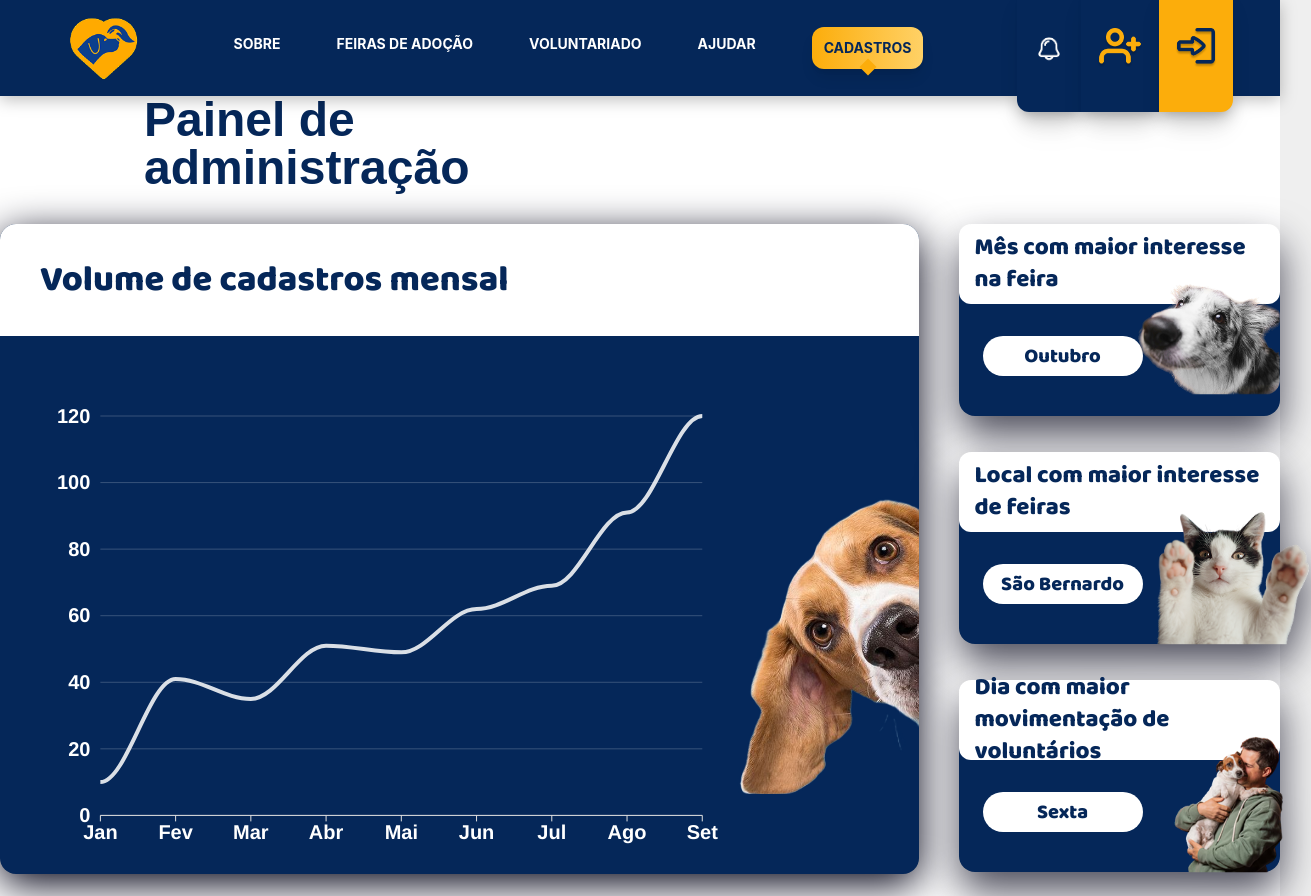
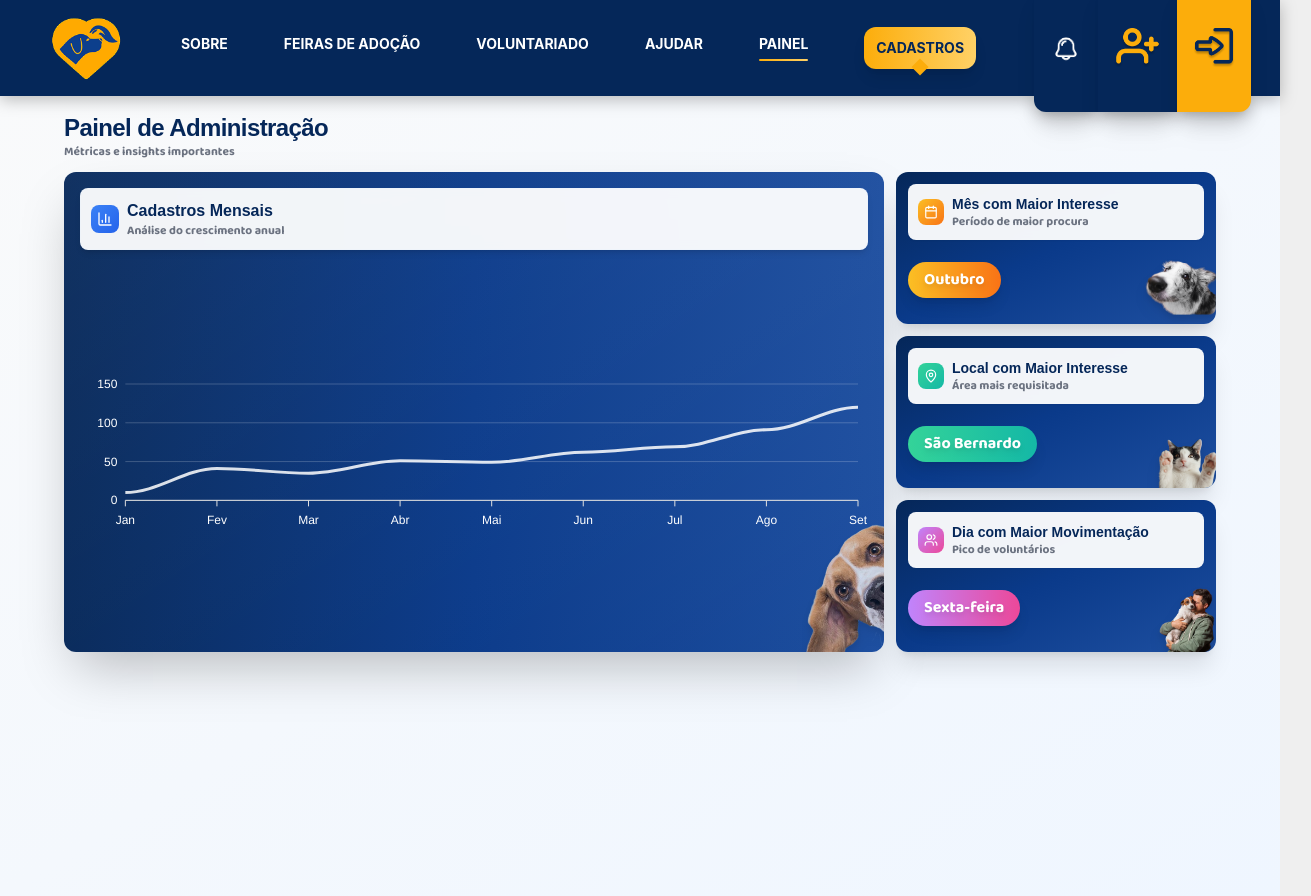
Before and after one commit to Projeto-Extensao-SPTech/front-end, a React (Vite) app: page /dashboard in a window 1280 px wide. Shown: the whole page, 1311 px wide, since content can reach past the window. Built offline with nearby package versions, Linux system fonts and the light colour scheme.

Commit message:
feat(navbar): add PAINEL button linking to dashboard route

```diff
--- a/package.json
+++ b/package.json
@@ -16,6 +16,7 @@
     "date-fns": "^4.1.0",
     "flatpickr": "^4.6.13",
     "joi": "^18.0.1",
+    "lucide-react": "^0.555.0",
     "react": "^19.1.1",
     "react-apexcharts": "^1.8.0",
     "react-dom": "^19.1.1",
--- a/src/layouts/Navbar.jsx
+++ b/src/layouts/Navbar.jsx
@@ -77,6 +77,16 @@ export default function Navbar({ variant = 'blue' }) {
                     >
                         AJUDAR
                         {location.pathname === '/ajudar' && (
+                            <div className="absolute bottom-0 left-0 w-full h-0.5 bg-gradient-to-r from-[#FCAD0B] to-[#FFD166] rounded-full"></div>
+                        )}
+                    </Link>
+
+                    <Link
+                        to="/dashboard"
+                        className={`cursor-pointer relative pb-2 hover:scale-105 transition-all duration-300 ease-in-out ${s.textColor} ${s.hoverColor} font-bold`}
+                    >
+                        PAINEL
+                        {location.pathname === '/dashboard' && (
                             <div className="absolute bottom-0 left-0 w-full h-0.5 bg-gradient-to-r from-[#FCAD0B] to-[#FFD166] rounded-full"></div>
                         )}
                     </Link>
@@ -203,6 +213,17 @@ export default function Navbar({ variant = 'blue' }) {
                     )}
                 </Link>
 
+                <Link
+                    to="/dashboard"
+                    onClick={() => setMenu(false)}
+                    className="hover:scale-105 transition-all duration-300 font-bold py-2"
+                >
+                    PAINEL
+                    {location.pathname === '/dashboard' && (
+                        <div className="absolute -bottom-1 left-1/2 transform -translate-x-1/2 w-16 h-0.5 bg-gradient-to-r from-[#FCAD0B] to-[#FFD166] rounded-full"></div>
+                    )}
+                </Link>
+
                 <div className="flex flex-col gap-4 mt-2 bg-white/10 rounded-2xl p-6 mx-4">
                     <div className="text-[#FCAD0B] font-bold text-lg mb-2">CADASTROS</div>
                     <Link
--- a/src/pages/ChartCadastrosMensais.jsx
+++ b/src/pages/ChartCadastrosMensais.jsx
@@ -2,9 +2,8 @@ import React from "react";
 import ReactApexChart from "react-apexcharts";
 
 export default function ChartCadastros() {
-
   const chartData = {
-     series: [
+    series: [
       {
         data: [10, 41, 35, 51, 49, 62, 69, 91, 120],
         name: "Cadastros realizados",
@@ -15,46 +14,56 @@ export default function ChartCadastros() {
         type: "line",
         zoom: { enabled: false },
         toolbar: { show: false },
-        background: "transparent"
+        background: "transparent",
+        height: "100%", // 🔥 AGORA O GRÁFICO OCUPA 100% DA ALTURA
       },
-
       colors: ["#FFFFFF"],
-
       dataLabels: { enabled: false },
-
       stroke: {
         curve: "smooth",
-        width: 4
+        width: 3
       },
-
       grid: {
         borderColor: "#ffffff33",
-        strokeDashArray: 0
+        strokeDashArray: 0,
+        padding: {
+          top: 0,
+          right: 10,
+          bottom: 0,
+          left: 10
+        }
       },
-
       xaxis: {
         categories: ["Jan", "Fev", "Mar", "Abr", "Mai", "Jun", "Jul", "Ago", "Set"],
         labels: {
-          style: { colors: "#FFF", fontSize: "20px", fontWeight: 600 }
+          style: {
+            colors: "#FFF",
+            fontSize: "12px",
+            fontWeight: 500
+          }
         }
       },
-
       yaxis: {
         labels: {
-          style: { colors: "#FFF", fontSize: "20px", fontWeight: 600 }
+          style: {
+            colors: "#FFF",
+            fontSize: "12px",
+            fontWeight: 500
+          }
         }
       }
     }
   };
 
   return (
-    <div className="w-9/12 mt-[-450px] ml-10">
+    <div className="w-full h-full mt-20">
+      {/* 🔥 TIREI A DIV QUE LIMITAVA O GRÁFICO */}
       <ReactApexChart
         options={chartData.options}
         series={chartData.series}
         type="line"
-        height={480}
-
+        height="100%" // 🔥 100% DA ALTURA DO CONTAINER PAI
+        width="100%"
       />
     </div>
   )
--- a/src/pages/Dashboard.jsx
+++ b/src/pages/Dashboard.jsx
@@ -1,95 +1,137 @@
+import React from "react";
 import ChartCadastros from "./ChartCadastrosMensais";
+import { BarChart3, Calendar, MapPin, Users } from "lucide-react";
 
 export default function Dashboard() {
     return (
-        <div className="min-h-screen bg-[#ffffff]">
+        <>
+            <style>{`
+                @keyframes fadeIn {
+                    from { opacity: 0; transform: translateY(-10px); }
+                    to { opacity: 1; transform: translateY(0); }
+                }
+                @keyframes slideInRight {
+                    from { opacity: 0; transform: translateX(30px); }
+                    to { opacity: 1; transform: translateX(0); }
+                }
+            `}</style>
 
+            <div className="min-h-screen bg-gradient-to-br from-gray-50 to-blue-50 p-4">
+
+                <div className="max-w-6xl mx-auto mb-3">
                     <h1
-                className="text-5xl font-extrabold text-[#052759] ml-36"
+                        className="text-xl md:text-2xl font-bold text-[#052759] tracking-tight"
                         style={{ fontFamily: 'Poppins, sans-serif' }}
                     >
-                Painel de <br />
-                administração
+                        Painel de Administração
                     </h1>
-
-            <div className="max-w-[1500px] mx-auto mt-8 grid grid-cols-[2fr_0.70fr] gap-10">
-
-                <div className="bg-[#052759] rounded-2xl h-[650px] relative drop-shadow-[0_10px_20px_rgb(0_0_20_/_1)]">
-
-                    <div className="w-full h-28 bg-white rounded-t-2xl flex items-center px-10">
-                        <p className="font-extrabold text-4xl text-[#052759]">
-                            Volume de cadastros mensal
-                        </p>
+                    <p className="text-gray-500 text-xs">Métricas e insights importantes</p>
                 </div>
 
-                    <div className="absolute -right-[48px] bottom-20 w-60 overflow-hidden">
+                <div className="max-w-6xl mx-auto grid grid-cols-1 lg:grid-cols-[1fr_320px] gap-3">
+
+                    <div className="bg-gradient-to-r from-[#052759] via-[#0a3a8a] to-[#1e4fa0] rounded-xl p-4 relative overflow-hidden shadow-2xl hover:shadow-xl transition-all duration-300 animate-[fadeIn_0.6s_ease-out]">
+
+                        <div className="absolute top-0 left-0 w-full h-full bg-gradient-to-br from-white/5 to-transparent pointer-events-none"></div>
+
+                        <div className="bg-white/95 backdrop-blur-sm rounded-lg p-2.5 mb-4 shadow-md border border-blue-100/20 relative z-10 flex items-center gap-2">
+                            <div className="bg-gradient-to-br from-blue-500 to-blue-600 p-1.5 rounded-lg">
+                                <BarChart3 className="w-4 h-4 text-white" />
+                            </div>
+                            <div>
+                                <p className="font-bold text-[#052759]" style={{ fontFamily: 'Poppins, sans-serif' }}>
+                                    Cadastros Mensais
+                                </p>
+                                <p className="text-gray-500 text-xs">Análise do crescimento anual</p>
+                            </div>
+                        </div>
+
+                        <div className="h-52 pt-2 pb-4 relative">
+                            <ChartCadastros />
+                        </div>
+
                         <img
-                            className="h-[320px]"
+                            className="absolute bottom-[-20px] right-[-8px] h-40 w-auto object-contain drop-shadow-lg opacity-80 hover:opacity-100 transition-all duration-300 pointer-events-none"
                             src="img-dog2-dash.png"
+                            alt="Ilustração"
                         />
                     </div>
 
-                    <div className="mt-[500px]">
-                        <ChartCadastros />
+                    <div className="flex flex-col gap-3">
+
+                        <div className="bg-gradient-to-br from-[#052759] via-[#0a3a8a] to-[#1e4fa0] rounded-xl p-3 shadow-xl hover:shadow-2xl hover:scale-[1.02] transition-all duration-300 animate-[slideInRight_0.6s_ease-out_0.1s_both] relative overflow-hidden group">
+
+                            <div className="absolute inset-0 bg-gradient-to-r from-blue-400/0 via-blue-300/10 to-blue-400/0 translate-x-[-100%] group-hover:translate-x-[100%] transition-transform duration-1000"></div>
+
+                            <div className="bg-white/95 backdrop-blur-sm rounded-lg p-2.5 mb-2 shadow-sm relative flex items-center gap-2">
+                                <div className="bg-gradient-to-br from-amber-400 to-orange-500 p-1.5 rounded-lg">
+                                    <Calendar className="w-3.5 h-3.5 text-white" />
+                                </div>
+                                <div>
+                                    <p className="font-bold text-sm text-[#052759]" style={{ fontFamily: 'Poppins, sans-serif' }}>
+                                        Mês com Maior Interesse
+                                    </p>
+                                    <p className="text-gray-500 text-xs">Período de maior procura</p>
                                 </div>
                             </div>
 
-                <div className="flex flex-col gap-9">
-
-                    {/* Card 1 para não me perder */}
-                    <div className="w-full h-48 bg-[#052759] rounded-2xl drop-shadow-[0_20px_20px_rgb(0_0_20_/_0.70)]">
-                        <div className="w-full h-20 bg-white rounded-xl flex items-center px-4">
-                            <p className="font-extrabold text-2xl text-[#052759]">
-                                Mês com maior interesse <br /> na feira
-                            </p>
-                        </div>
-
-                        <div className="grid grid-cols-2 h-20">
-                            <div className="bg-white rounded-full mt-8 ml-6 w-40 h-10 flex items-center justify-center">
-                                <p className="font-extrabold text-xl text-[#052759]">
+                            <div className="flex justify-between items-center relative min-h-[64px]">
+                                <div className="bg-gradient-to-r from-amber-400 to-orange-500 rounded-full px-4 py-1.5 shadow-lg">
+                                    <p className="font-bold text-base text-white drop-shadow-md">
                                         Outubro
                                     </p>
                                 </div>
-
-                            <img className="w-48 mt-[-34px]" src="img-dog-dash.png" />
+                                <img className="absolute bottom-[-12px] right-[-12px] w-20 h-20 object-contain drop-shadow-lg group-hover:scale-110 transition-transform duration-300" src="img-dog-dash.png" alt="Ilustração" />
                             </div>
                         </div>
 
-                    {/* Card 2 para não me perder*/}
-                    <div className="w-full h-48 bg-[#052759] rounded-2xl drop-shadow-[0_20px_20px_rgb(0_0_20_/_0.70)]">
-                        <div className="w-full h-20 bg-white rounded-xl flex items-center px-4">
-                            <p className="font-extrabold text-2xl text-[#052759]">
-                                Local com maior interesse de feiras
+                        <div className="bg-gradient-to-br from-[#052759] via-[#0a3a8a] to-[#1e4fa0] rounded-xl p-3 shadow-xl hover:shadow-2xl hover:scale-[1.02] transition-all duration-300 animate-[slideInRight_0.6s_ease-out_0.2s_both] relative overflow-hidden group">
+                            <div className="absolute inset-0 bg-gradient-to-r from-blue-400/0 via-blue-300/10 to-blue-400/0 translate-x-[-100%] group-hover:translate-x-[100%] transition-transform duration-1000"></div>
+
+                            <div className="bg-white/95 backdrop-blur-sm rounded-lg p-2.5 mb-2 shadow-sm relative flex items-center gap-2">
+                                <div className="bg-gradient-to-br from-emerald-400 to-teal-500 p-1.5 rounded-lg">
+                                    <MapPin className="w-3.5 h-3.5 text-white" />
+                                </div>
+                                <div>
+                                    <p className="font-bold text-sm text-[#052759]" style={{ fontFamily: 'Poppins, sans-serif' }}>
+                                        Local com Maior Interesse
                                     </p>
+                                    <p className="text-gray-500 text-xs">Área mais requisitada</p>
+                                </div>
                             </div>
 
-                        <div className="grid grid-cols-2 h-20">
-                            <div className="bg-white rounded-full mt-8 ml-6 w-40 h-10 flex items-center justify-center">
-                                <p className="font-extrabold text-xl text-[#052759]">
+                            <div className="flex justify-between items-center relative min-h-[64px] pb-0">
+                                <div className="bg-gradient-to-r from-emerald-400 to-teal-500 rounded-full px-4 py-1.5 shadow-lg z-10">
+                                    <p className="font-bold text-base text-white drop-shadow-md">
                                         São Bernardo
                                     </p>
                                 </div>
-
-                            <img className="w-40 ml-8 mt-[-35px]" src="img-cat-dash.png" />
+                                <img className="absolute bottom-[-16px] right-[-16px] w-16 h-20 object-contain object-bottom drop-shadow-lg group-hover:scale-110 transition-transform duration-300" src="img-cat-dash.png" alt="Ilustração" />
                             </div>
                         </div>
 
-                    {/* Card 3  para não me perder */}
-                    <div className="w-full h-48 bg-[#052759] rounded-2xl drop-shadow-[0_20px_20px_rgb(0_0_20_/_0.70)]">
-                        <div className="w-full h-20 bg-white rounded-xl flex items-center px-4">
-                            <p className="font-extrabold text-2xl text-[#052759]">
-                                Dia com maior movimentação de voluntários
+                        <div className="bg-gradient-to-br from-[#052759] via-[#0a3a8a] to-[#1e4fa0] rounded-xl p-3 shadow-xl hover:shadow-2xl hover:scale-[1.02] transition-all duration-300 animate-[slideInRight_0.6s_ease-out_0.3s_both] relative overflow-hidden group">
+                            <div className="absolute inset-0 bg-gradient-to-r from-blue-400/0 via-blue-300/10 to-blue-400/0 translate-x-[-100%] group-hover:translate-x-[100%] transition-transform duration-1000"></div>
+
+                            <div className="bg-white/95 backdrop-blur-sm rounded-lg p-2.5 mb-2 shadow-sm relative flex items-center gap-2">
+                                <div className="bg-gradient-to-br from-purple-400 to-pink-500 p-1.5 rounded-lg">
+                                    <Users className="w-3.5 h-3.5 text-white" />
+                                </div>
+                                <div>
+                                    <p className="font-bold text-sm text-[#052759]" style={{ fontFamily: 'Poppins, sans-serif' }}>
+                                        Dia com Maior Movimentação
+                                    </p>
+                                    <p className="text-gray-500 text-xs">Pico de voluntários</p>
+                                </div>
+                            </div>
+
+                            <div className="flex justify-between items-center relative min-h-[64px] pb-0">
+                                <div className="bg-gradient-to-r from-purple-400 to-pink-500 rounded-full px-4 py-1.5 shadow-lg z-10">
+                                    <p className="font-bold text-base text-white drop-shadow-md">
+                                        Sexta-feira
                                     </p>
                                 </div>
-
-                        <div className="grid grid-cols-2 h-20">
-                            <div className="bg-white rounded-full mt-8 ml-6 w-40 h-10 flex items-center justify-center">
-                                <p className="font-extrabold text-xl text-[#052759]">
-                                    Sexta
-                                </p>
-                            </div>
-
-                            <img className="w-32 ml-12 mt-[-28px]" src="img-voluntario-dash.png" />
+                                <img className="absolute bottom-[-16px] right-[-16px] w-16 h-20 object-contain object-bottom drop-shadow-lg group-hover:scale-110 transition-transform duration-300" src="img-voluntario-dash.png" alt="Ilustração" />
                             </div>
                         </div>
 
@@ -98,5 +140,6 @@ export default function Dashboard() {
                 </div>
 
             </div>
+        </>
     );
 }
```
Lines whose indentation alone changed are shown as unchanged.
